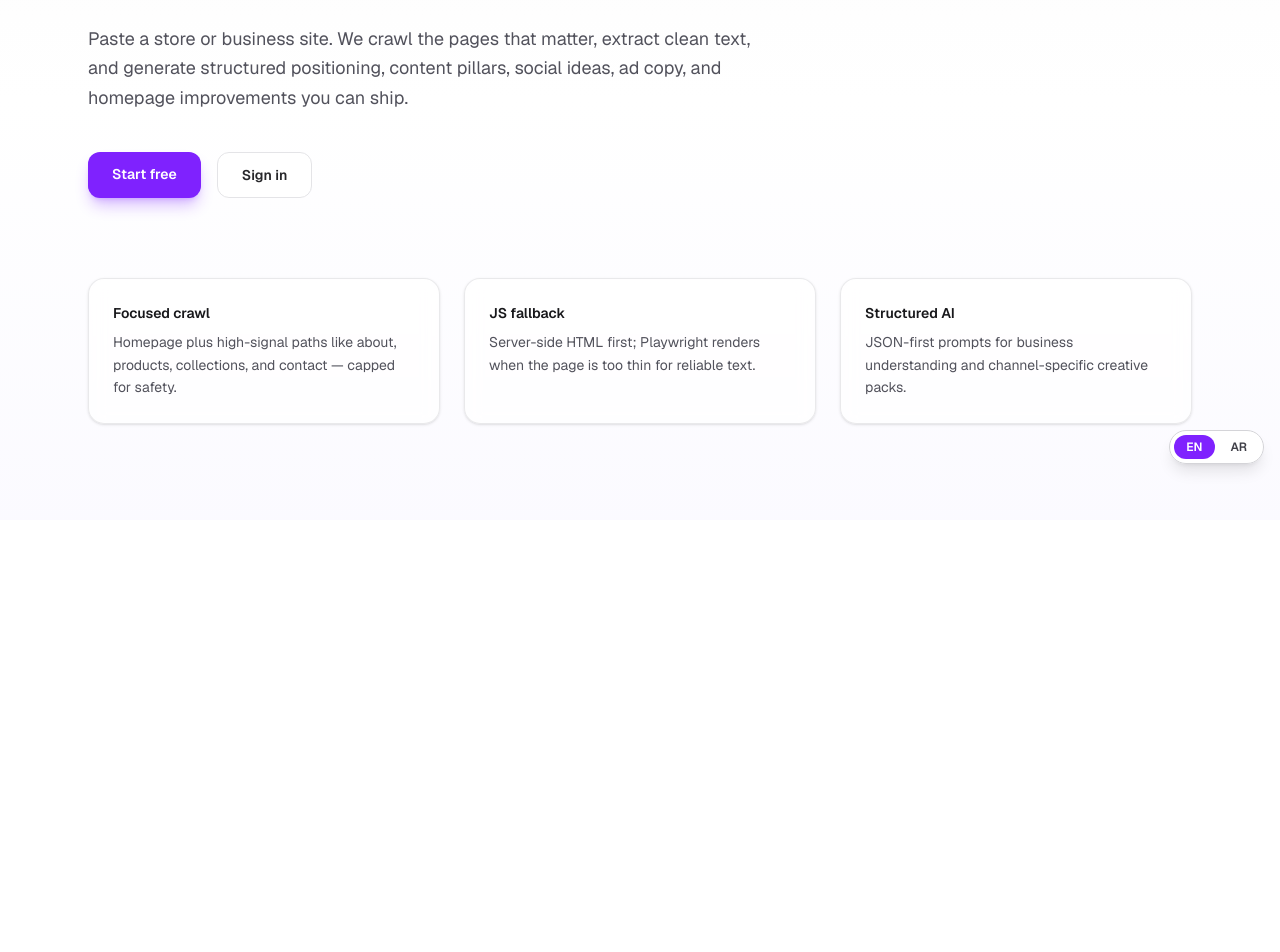
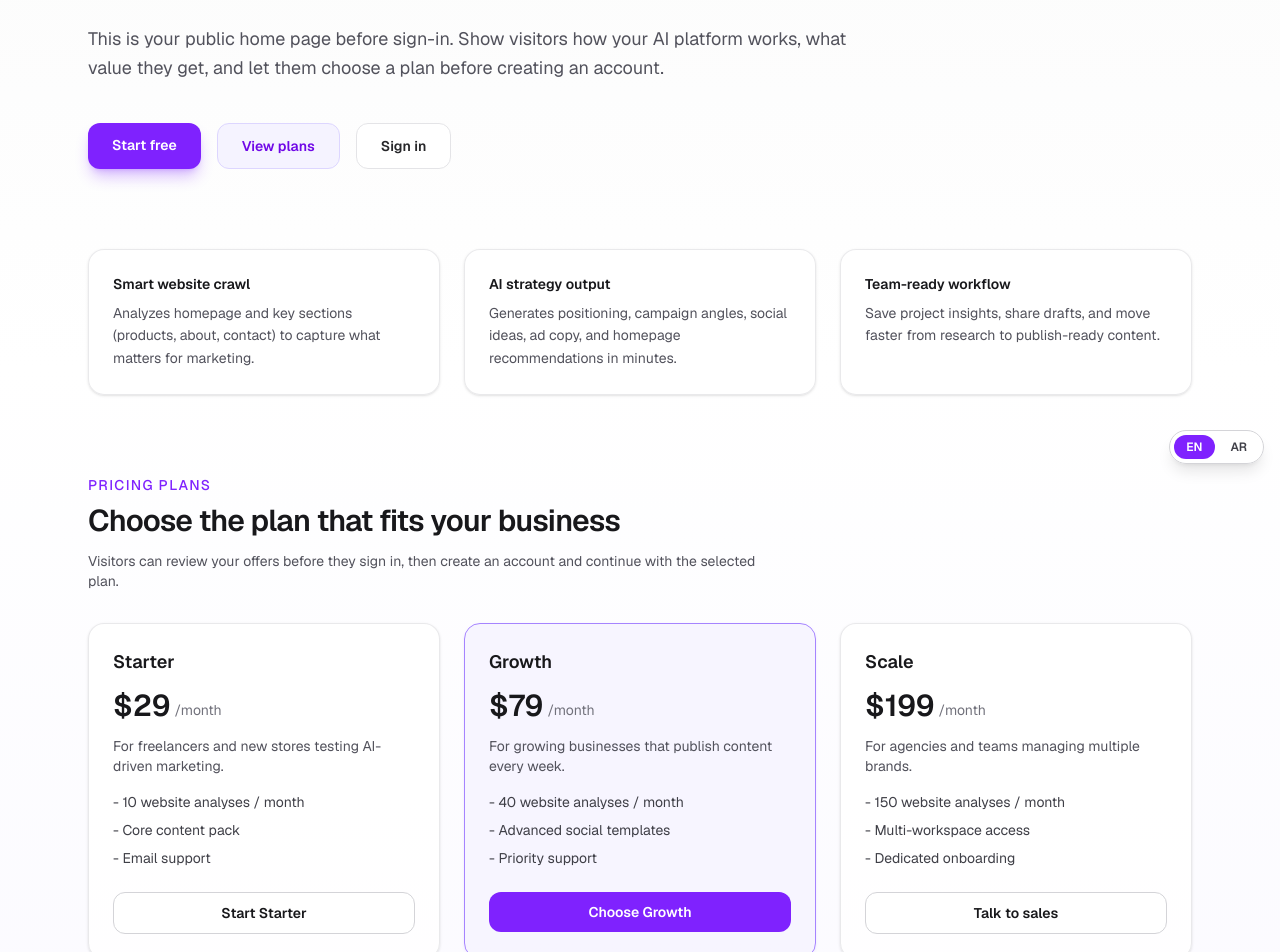
Before and after one commit to atech-company/ai-marketing-, a Next.js app in the folder frontend/: page / in a window 1280 px wide. Shown: the part 320-1272 px from the top of the page. Before the commit the page ends 840 px from the top, so only its background shows below. Built offline with nearby package versions, Linux system fonts and the light colour scheme.

Commit message:
feat(frontend): add commercial pre-login homepage with plans
Position the root page as a public landing experience that explains product value and introduces clear pricing tiers before authentication.

Co-authored-by: Cursor <cursoragent@cursor.com>

```diff
--- a/frontend/src/app/page.tsx
+++ b/frontend/src/app/page.tsx
@@ -1,6 +1,51 @@
 import Link from "next/link";
 
 export default function HomePage() {
+  const features = [
+    {
+      title: "Smart website crawl",
+      body: "Analyzes homepage and key sections (products, about, contact) to capture what matters for marketing.",
+    },
+    {
+      title: "AI strategy output",
+      body: "Generates positioning, campaign angles, social ideas, ad copy, and homepage recommendations in minutes.",
+    },
+    {
+      title: "Team-ready workflow",
+      body: "Save project insights, share drafts, and move faster from research to publish-ready content.",
+    },
+  ];
+
+  const plans = [
+    {
+      name: "Starter",
+      price: "$29",
+      period: "/month",
+      description: "For freelancers and new stores testing AI-driven marketing.",
+      bullets: ["10 website analyses / month", "Core content pack", "Email support"],
+      cta: "Start Starter",
+      highlighted: false,
+    },
+    {
+      name: "Growth",
+      price: "$79",
+      period: "/month",
+      description: "For growing businesses that publish content every week.",
+      bullets: ["40 website analyses / month", "Advanced social templates", "Priority support"],
+      cta: "Choose Growth",
+      highlighted: true,
+    },
+    {
+      name: "Scale",
+      price: "$199",
+      period: "/month",
+      description: "For agencies and teams managing multiple brands.",
+      bullets: ["150 website analyses / month", "Multi-workspace access", "Dedicated onboarding"],
+      cta: "Talk to sales",
+      highlighted: false,
+    },
+  ];
+
   return (
     <div className="min-h-screen bg-gradient-to-b from-zinc-50 via-white to-violet-50/40 text-zinc-900 dark:from-zinc-950 dark:via-zinc-950 dark:to-violet-950/30 dark:text-zinc-50">
       <header className="mx-auto flex max-w-6xl items-center justify-between px-6 py-6">
@@ -18,16 +63,14 @@ export default function HomePage() {
         </div>
       </header>
       <main className="mx-auto max-w-6xl px-6 pb-24 pt-12 md:pt-20">
-        <div className="max-w-2xl">
-          <p className="text-sm font-medium uppercase tracking-widest text-violet-600 dark:text-violet-400">
-            Phase 1 · MVP
-          </p>
+        <div className="max-w-3xl">
+          <p className="text-sm font-medium uppercase tracking-widest text-violet-600 dark:text-violet-400">Commercial Platform</p>
           <h1 className="mt-4 text-4xl font-semibold tracking-tight md:text-5xl md:leading-tight">
-            Marketing strategy from any website URL.
+            Build better marketing campaigns from any website URL.
           </h1>
           <p className="mt-6 text-lg leading-relaxed text-zinc-600 dark:text-zinc-400">
-            Paste a store or business site. We crawl the pages that matter, extract clean text, and generate structured
-            positioning, content pillars, social ideas, ad copy, and homepage improvements you can ship.
+            This is your public home page before sign-in. Show visitors how your AI platform works, what value they get,
+            and let them choose a plan before creating an account.
           </p>
           <div className="mt-10 flex flex-wrap gap-4">
             <Link
@@ -35,6 +78,12 @@ export default function HomePage() {
               className="inline-flex rounded-xl bg-violet-600 px-6 py-3 text-sm font-semibold text-white shadow-lg shadow-violet-600/30 hover:bg-violet-500"
             >
               Start free
+            </Link>
+            <Link
+              href="/register"
+              className="inline-flex rounded-xl border border-violet-200 bg-violet-50 px-6 py-3 text-sm font-semibold text-violet-700 hover:bg-violet-100 dark:border-violet-500/30 dark:bg-violet-500/10 dark:text-violet-200 dark:hover:bg-violet-500/15"
+            >
+              View plans
             </Link>
             <Link
               href="/login"
@@ -45,20 +94,7 @@ export default function HomePage() {
           </div>
         </div>
         <div className="mt-20 grid gap-6 md:grid-cols-3">
-          {[
-            {
-              title: "Focused crawl",
-              body: "Homepage plus high-signal paths like about, products, collections, and contact — capped for safety.",
-            },
-            {
-              title: "JS fallback",
-              body: "Server-side HTML first; Playwright renders when the page is too thin for reliable text.",
-            },
-            {
-              title: "Structured AI",
-              body: "JSON-first prompts for business understanding and channel-specific creative packs.",
-            },
-          ].map((card) => (
+          {features.map((card) => (
             <div
               key={card.title}
               className="rounded-2xl border border-zinc-200/80 bg-white/70 p-6 shadow-sm backdrop-blur dark:border-zinc-800 dark:bg-zinc-900/50"
@@ -68,6 +104,49 @@ export default function HomePage() {
             </div>
           ))}
         </div>
+        <section className="mt-20">
+          <div className="mb-8">
+            <p className="text-sm font-medium uppercase tracking-widest text-violet-600 dark:text-violet-400">Pricing plans</p>
+            <h2 className="mt-2 text-3xl font-semibold tracking-tight">Choose the plan that fits your business</h2>
+            <p className="mt-3 max-w-2xl text-sm text-zinc-600 dark:text-zinc-400">
+              Visitors can review your offers before they sign in, then create an account and continue with the selected plan.
+            </p>
+          </div>
+          <div className="grid gap-6 md:grid-cols-3">
+            {plans.map((plan) => (
+              <article
+                key={plan.name}
+                className={`rounded-2xl border p-6 shadow-sm ${
+                  plan.highlighted
+                    ? "border-violet-400 bg-violet-50/70 shadow-violet-400/15 dark:border-violet-400/60 dark:bg-violet-500/10"
+                    : "border-zinc-200/80 bg-white/80 dark:border-zinc-800 dark:bg-zinc-900/60"
+                }`}
+              >
+                <h3 className="text-lg font-semibold">{plan.name}</h3>
+                <p className="mt-3 flex items-end gap-1">
+                  <span className="text-3xl font-semibold">{plan.price}</span>
+                  <span className="pb-1 text-sm text-zinc-500 dark:text-zinc-400">{plan.period}</span>
+                </p>
+                <p className="mt-3 text-sm text-zinc-600 dark:text-zinc-400">{plan.description}</p>
+                <ul className="mt-4 space-y-2 text-sm text-zinc-700 dark:text-zinc-300">
+                  {plan.bullets.map((item) => (
+                    <li key={item}>- {item}</li>
+                  ))}
+                </ul>
+                <Link
+                  href="/register"
+                  className={`mt-6 inline-flex w-full items-center justify-center rounded-xl px-4 py-2.5 text-sm font-semibold ${
+                    plan.highlighted
+                      ? "bg-violet-600 text-white hover:bg-violet-500"
+                      : "border border-zinc-300 bg-white text-zinc-900 hover:bg-zinc-100 dark:border-zinc-700 dark:bg-zinc-900 dark:text-zinc-100 dark:hover:bg-zinc-800"
+                  }`}
+                >
+                  {plan.cta}
+                </Link>
+              </article>
+            ))}
+          </div>
+        </section>
       </main>
     </div>
   );
```
